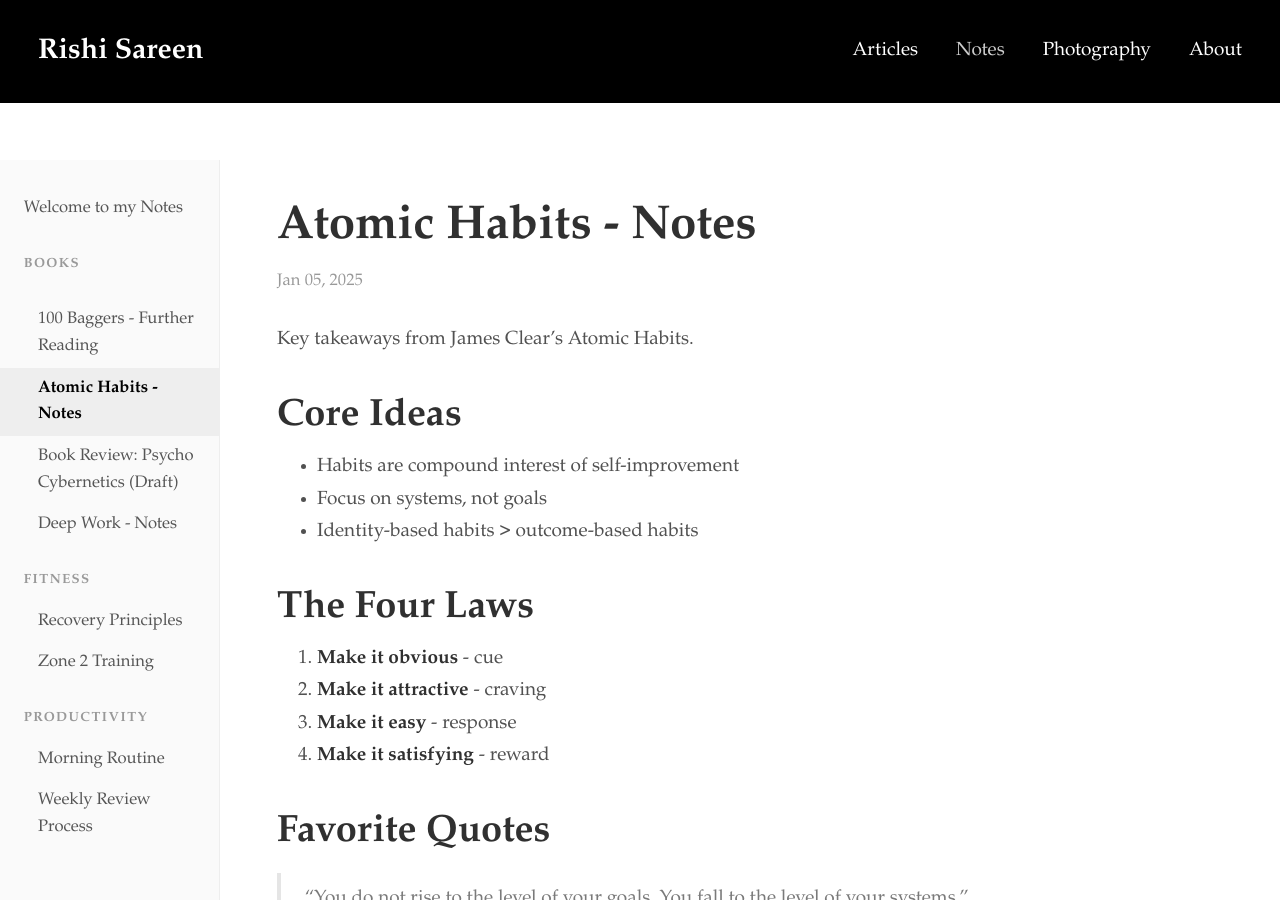
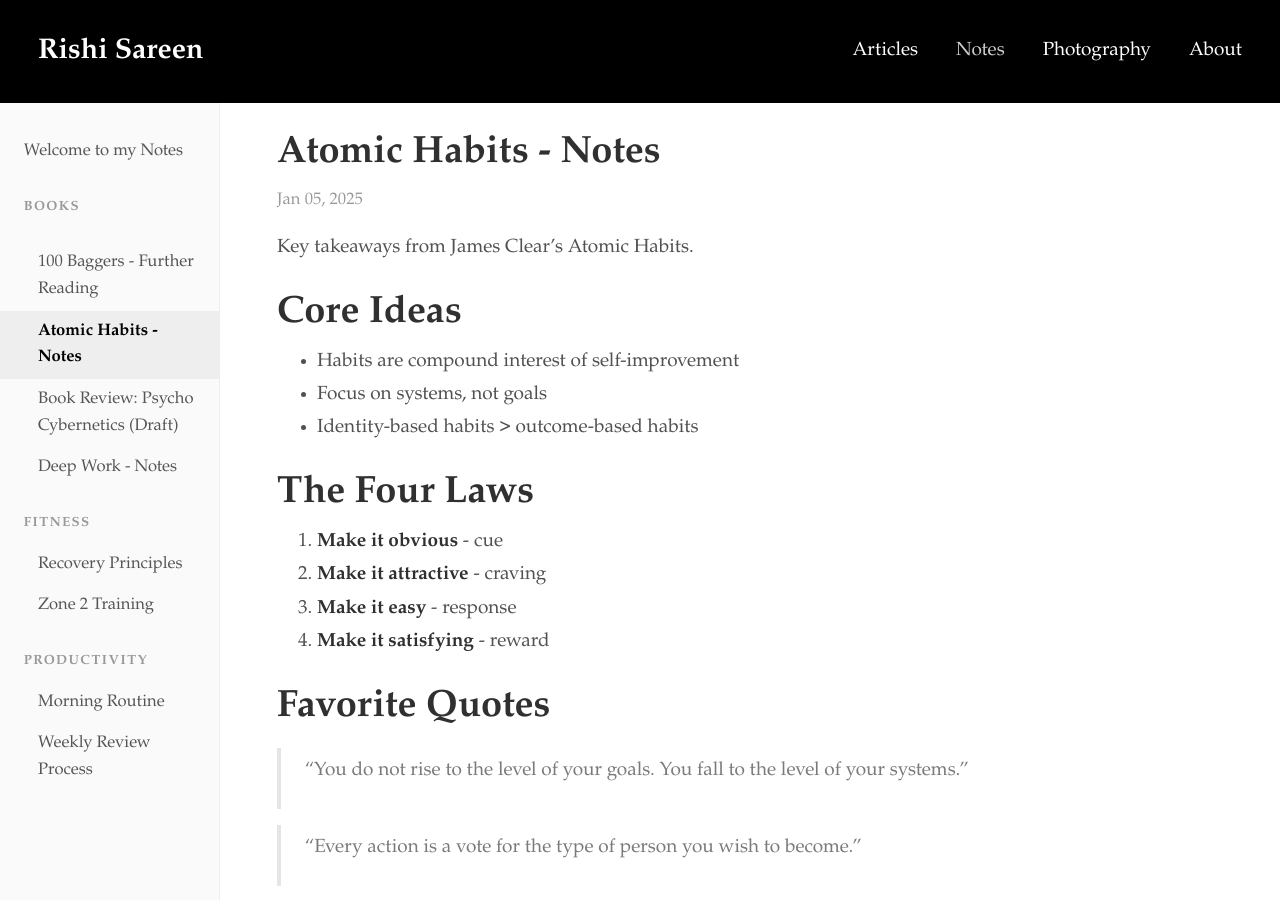
Before and after one commit to rishisareen/rishisareen.github.io, a Jekyll site: the page built from _notes/books/atomic-habits.md, in a window 1280 px wide and 900 px high. Built offline with Jekyll 4.4.1, drawn with Linux system fonts in a browser that asks for light colours.

Commit message:
Make notes layout more compact for desktop viewing
- Reduce line height from 1.7 to 1.5
- Tighten heading margins (0.75em/0.2em)
- Reduce paragraph and list spacing to 0.75rem
- Decrease page title size from 2.5rem to 2rem
- Remove header bottom margin on notes pages
- Reduce content padding from 2rem to 1.5rem

These changes are desktop-only (min-width: 48em) to show more
content with less vertical scrolling while preserving mobile
readability.

Co-Authored-By: Claude Sonnet 4.5 <noreply@anthropic.com>

```diff
--- a/public/css/lanyon.css
+++ b/public/css/lanyon.css
@@ -143,6 +143,10 @@ h1, h2, h3, h4, h5, h6 {
   padding: 1.5rem 2rem;
   margin-bottom: 3rem;
   width: 100%;
+}
+
+.notes-page .site-header {
+  margin-bottom: 0;
 }
 
 .header-container {
@@ -901,7 +905,7 @@ a.pagination-item:hover {
 
 .notes-content {
   flex: 1;
-  padding: 2rem 3rem;
+  padding: 1.5rem 3rem;
   max-width: 48rem;
 }
 
@@ -909,11 +913,45 @@ a.pagination-item:hover {
   display: block;
   color: #999;
   font-size: 0.875rem;
-  margin-bottom: 1.5rem;
+  margin-bottom: 1rem;
 }
 
 .note-body {
-  line-height: 1.7;
+  line-height: 1.5;
+}
+
+/* Compact spacing for notes on desktop */
+@media (min-width: 48em) {
+  .notes-page .note-body h1,
+  .notes-page .note-body h2,
+  .notes-page .note-body h3,
+  .notes-page .note-body h4,
+  .notes-page .note-body h5,
+  .notes-page .note-body h6 {
+    margin-top: 0.75em;
+    margin-bottom: 0.2em;
+  }
+
+  .notes-page .note-body p,
+  .notes-page .note-body ul,
+  .notes-page .note-body ol,
+  .notes-page .note-body blockquote {
+    margin-bottom: 0.75rem;
+  }
+
+  .notes-page .note-body ul,
+  .notes-page .note-body ol {
+    margin-top: 0.5rem;
+  }
+
+  .notes-page .note-body li {
+    margin-bottom: 0.25rem;
+  }
+
+  .notes-page .page-title {
+    margin-bottom: 0.5rem;
+    font-size: 2rem;
+  }
 }
 
 @media (max-width: 48em) {
```
